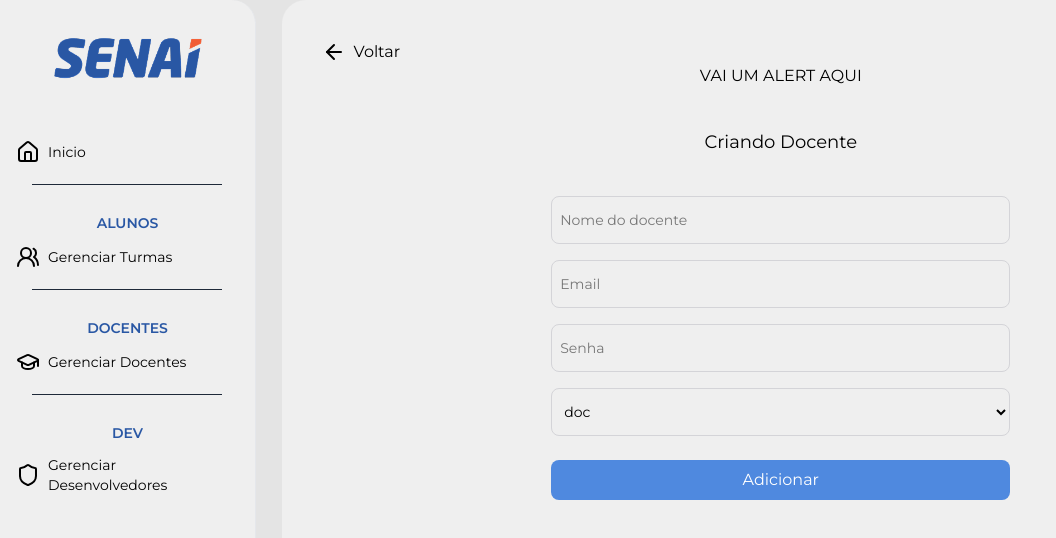
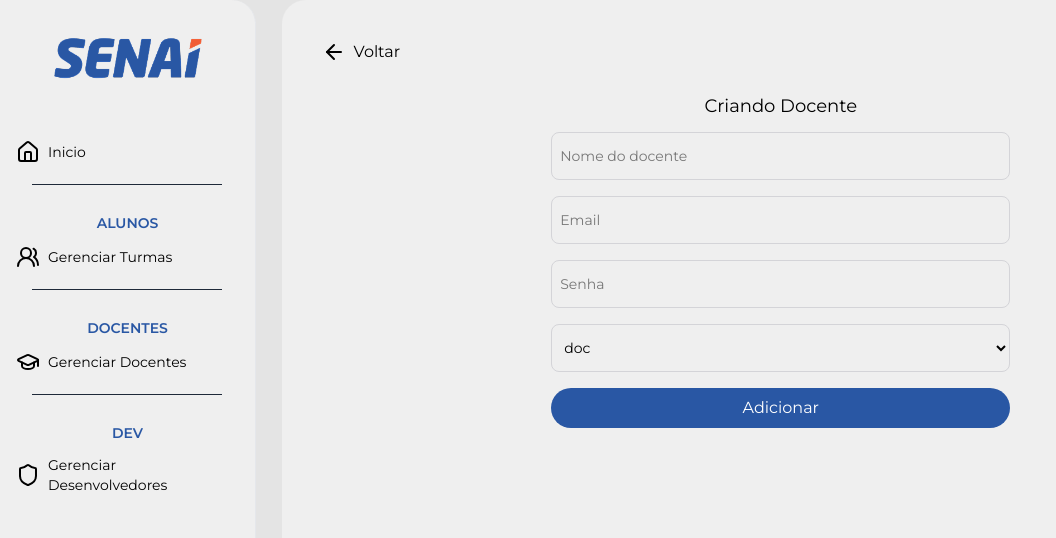
Before and after one commit to kauanbgs/carometro, a React (Vite) app in the folder frontendreact/: page /adicionarDocente in a window 1280 px wide. Shown: the top 538 px of the page, without its empty margins (0-1056 px from the left). Built offline with nearby package versions, Linux system fonts and the light colour scheme.

Commit message:
componentes aprimorados

```diff
--- /dev/null
+++ b/frontendreact/src/components/alert.jsx
@@ -0,0 +1,29 @@
+import { useEffect, useState } from "react";
+
+export default function Alert({ type, message, onClose }) {
+    const [visible, setVisible] = useState(false);
+
+    useEffect(() => {
+        if (message) {
+            setVisible(true);
+        }
+    }, [message]);
+
+    if (!message) return null;
+
+    const isSuccess = type === "success";
+
+    return (
+        <div
+            className={`flex items-center p-4 rounded-xl border w-[50%] h-12 mx-auto
+                ${isSuccess
+                    ? "bg-green-50 border-green-300 text-green-800"
+                    : "bg-red-100 border-red-300 text-red-800"
+                }
+                ${visible ? "opacity-100 translate-y-0" : "opacity-0 -translate-y-2"}
+            `}
+        >
+            <span className="text-sm flex-1 text-center">{message}</span>
+        </div>
+    );
+}
--- a/frontendreact/src/components/button.jsx
+++ b/frontendreact/src/components/button.jsx
@@ -1,11 +1,29 @@
-export default function Button({text}) {
+const colorMap = {
+    azulPrincipal: {
+        fill: "bg-[var(--azulPrincipal)] text-white hover:bg-[var(--azulPrincipal)]/80 active:bg-[var(--azulPrincipal)]/95",
+        outline: "border-1 border-[var(--azulPrincipal)] text-[var(--azulPrincipal)] hover:bg-[var(--azulPrincipal)] hover:text-white",
+    },
+    azulSecundario: {
+        fill: "bg-[var(--azulSecundario)] text-white hover:bg-[var(--azulSecundario)]/80 active:bg-[var(--azulSecundario)]/95",
+        outline: "border-1 border-[var(--azulSecundario)] text-[var(--azulSecundario)] hover:bg-[var(--azulSecundario)] hover:text-white",
+    },
+    erro: {
+        fill: "bg-[var(--erro)] text-white hover:bg-[var(--erro)]/80 active:bg-[var(--erro)]/95",
+        outline: "border-1 border-[var(--erro)] text-[var(--erro)] hover:bg-[var(--erro)] hover:text-white",
+    },
+}
+
+export default function Button({ text, onClick, fill, color = "azulPrincipal", type = "submit" }) {
+    const variant = fill ? "fill" : "outline"
+    const colorClass = colorMap[color]?.[variant] ?? colorMap.azulPrincipal[variant]
+
     return (
         <button
-        className="bg-[var(--azulPrincipal)] text-white p-2 rounded-full w-full
-        cursor-pointer
-        hover:bg-[var(--azulPrincipal)]/85
-        active:bg-[var(--azulPrincipal)]/95
-        transition-all duration-200
-        " type="submit">{text}</button>
+            onClick={onClick}
+            type={type}
+            className={`${colorClass} p-2 rounded-full w-full cursor-pointer transition-all duration-200`}
+        >
+            {text}
+        </button>
     )
 }
--- a/frontendreact/src/pages/Home/home.jsx
+++ b/frontendreact/src/pages/Home/home.jsx
@@ -26,33 +26,7 @@ export default function Home() {
             <SideBar items={items} />
             <main className="flex-1 ml-[22%] p-10 overflow-y-auto bg-[var(--background)] rounded-l-3xl">
 
-                {/* TIRAR ISSO DPS */}
-                <h1 className="text-2xl font-bold text-[var(--azulPrincipal)] mb-8">
-                    Docentes
-                </h1>
-
-                {loading && (
-                    <p className="text-[var(--textoCinzaSuporte)]">Carregando...</p>
-                )}
-
-                {erro && (
-                    <p className="text-[var(--erro)]">{erro}</p>
-                )}
-
-                {!loading && !erro && docentes.length === 0 && (
-                    <p className="text-[var(--textoCinzaSuporte)]">Nenhum docente cadastrado.</p>
-                )}
-
-                <div className="grid grid-cols-1 sm:grid-cols-2 lg:grid-cols-3 xl:grid-cols-4 gap-6">
-                    {docentes.map((docente) => (
-                        <div>
-                            <h1>{docente.nome}</h1>
-                            <p>{docente.email}</p>
-                            <p>{docente.tipo}</p>
-                        </div>
-                    ))}
-                </div>
-                {/* TIRAR ISSO DPS */}
+                <h1>HOME</h1>
             </main>
         </div>
     );
--- a/frontendreact/src/pages/adicionarDocente/adicionarDocente.jsx
+++ b/frontendreact/src/pages/adicionarDocente/adicionarDocente.jsx
@@ -2,6 +2,8 @@ import SideBar from "../../components/sideBar";
 import { ArrowLeft } from "lucide-react";
 import { Link } from "react-router-dom";
 import Input from "../../components/input";
+import Alert from "../../components/alert";
+import Button from "../../components/button";
 import { useState } from "react";
 import { useNavigate } from "react-router-dom";
 import api from "../../axios/axios";
@@ -17,24 +19,27 @@ export default function AdicionarDocente() {
         tipo: ""
     })
 
+    const [feedback, setFeedback] = useState({ message: "", type: "" })
+
     const navigate = useNavigate()
 
     const onChange = (e) => {
         const { name, value } = e.target
         setUser({ ...user, [name]: value })
-        console.log(user)
     }
 
     const handleSubmit = async (e) => {
         e.preventDefault()
+        setFeedback({ message: "", type: "" })
         try {
             const response = await api.postCadastro(user)
-            alert(response.data.message)
-            return navigate('/home')
+            setFeedback({ message: response.data.message, type: "success" })
         } catch (error) {
-            alert(error.response.data.error)
+            const msgErro = error.response?.data?.error || "Erro ao conectar com o servidor."
+            setFeedback({ message: msgErro, type: "error" })
         }
     }
+
     return (
         <div className="bg-[var(--back)] h-screen w-screen">
             <SideBar items={items} />
@@ -42,12 +47,16 @@ export default function AdicionarDocente() {
                 <div className="flex gap-2">
                     <Link className="flex gap-2" to="/gerenciarDocentes"> <ArrowLeft /> Voltar</Link>
                 </div>
-                <div className="items-center justify-center flex">
-                    <h1>VAI UM ALERT AQUI</h1>
-                </div>
-                <div className="flex flex-col items-center justify-center mt-10">
+
+                <Alert
+                    type={feedback.type}
+                    message={feedback.message}
+                    onClose={() => setFeedback({ message: "", type: "" })}
+                />
+
+                <div className="flex flex-col items-center justify-center mt-7">
                     <h1 className="text-lg">Criando Docente</h1>
-                    <form action="" onSubmit={handleSubmit} className="flex flex-col gap-4 w-[50%] mt-10">
+                    <form action="" onSubmit={handleSubmit} className="flex flex-col gap-4 w-[50%] mt-3">
                         <Input type="text" placeholder="Nome do docente" onChange={onChange} id="nome" name="nome" value={user.nome} />
                         <Input type="text" placeholder="Email" onChange={onChange} id="email" name="email" value={user.email} />
                         <Input type="password" placeholder="Senha" onChange={onChange} id="senha" name="senha" value={user.senha} />
@@ -56,7 +65,7 @@ export default function AdicionarDocente() {
                             <option value="adm">adm</option>
                         </select>
 
-                        <button type="submit" className="bg-[var(--azulSecundario)] text-white p-2 rounded-lg mt-2">Adicionar</button>
+                        <Button type="submit" text="Adicionar" color="azulPrincipal" fill={true} />
                     </form>
                 </div>
             </main>
--- a/frontendreact/src/pages/removerDocente/removerDocente.jsx
+++ b/frontendreact/src/pages/removerDocente/removerDocente.jsx
@@ -6,6 +6,7 @@ import { useState } from "react";
 import { useNavigate } from "react-router-dom";
 import api from "../../axios/axios";
 import items from "../../utils/itemSideBar";
+import Alert from "../../components/alert";
 
 
 export default function RemoverDocente() {
@@ -17,6 +18,8 @@ export default function RemoverDocente() {
 
     const navigate = useNavigate()
 
+    const [feedback, setFeedback] = useState({ message: "", type: "" })
+
     const onChange = (e) => {
         const { name, value } = e.target
         setUser({ ...user, [name]: value })
@@ -27,10 +30,9 @@ export default function RemoverDocente() {
         e.preventDefault()
         try {
             const response = await api.deleteDocente(user)
-            alert(response.data.message)
-            return navigate('/gerenciarDocentes')
+            setFeedback({ message: response.data.message, type: "success" })
         } catch (error) {
-            alert(error.response.data.error)
+            setFeedback({ message: error.response.data.error, type: "error" })
         }
     }
     return (
@@ -40,9 +42,16 @@ export default function RemoverDocente() {
                 <div className="flex gap-2">
                     <Link className="flex gap-2" to="/gerenciarDocentes"> <ArrowLeft /> Voltar</Link>
                 </div>
-                <div className="flex flex-col items-center justify-center mt-10">
+
+                <Alert
+                    type={feedback.type}
+                    message={feedback.message}
+                    onClose={() => setFeedback({ message: "", type: "" })}
+                />
+
+                <div className="flex flex-col items-center justify-center mt-7">
                     <h1 className="text-lg">Excluir Docente</h1>
-                    <form action="" onSubmit={handleSubmit} className="flex flex-col gap-4 w-[50%] mt-10">
+                    <form action="" onSubmit={handleSubmit} className="flex flex-col gap-4 w-[50%] mt-3">
                         <Input type="text" placeholder="Email do Docente" onChange={onChange} id="email" name="email" value={user.email} />
                         <Input type="text" placeholder="Senha do Docente" onChange={onChange} id="senha" name="senha" value={user.senha} />
 
```
